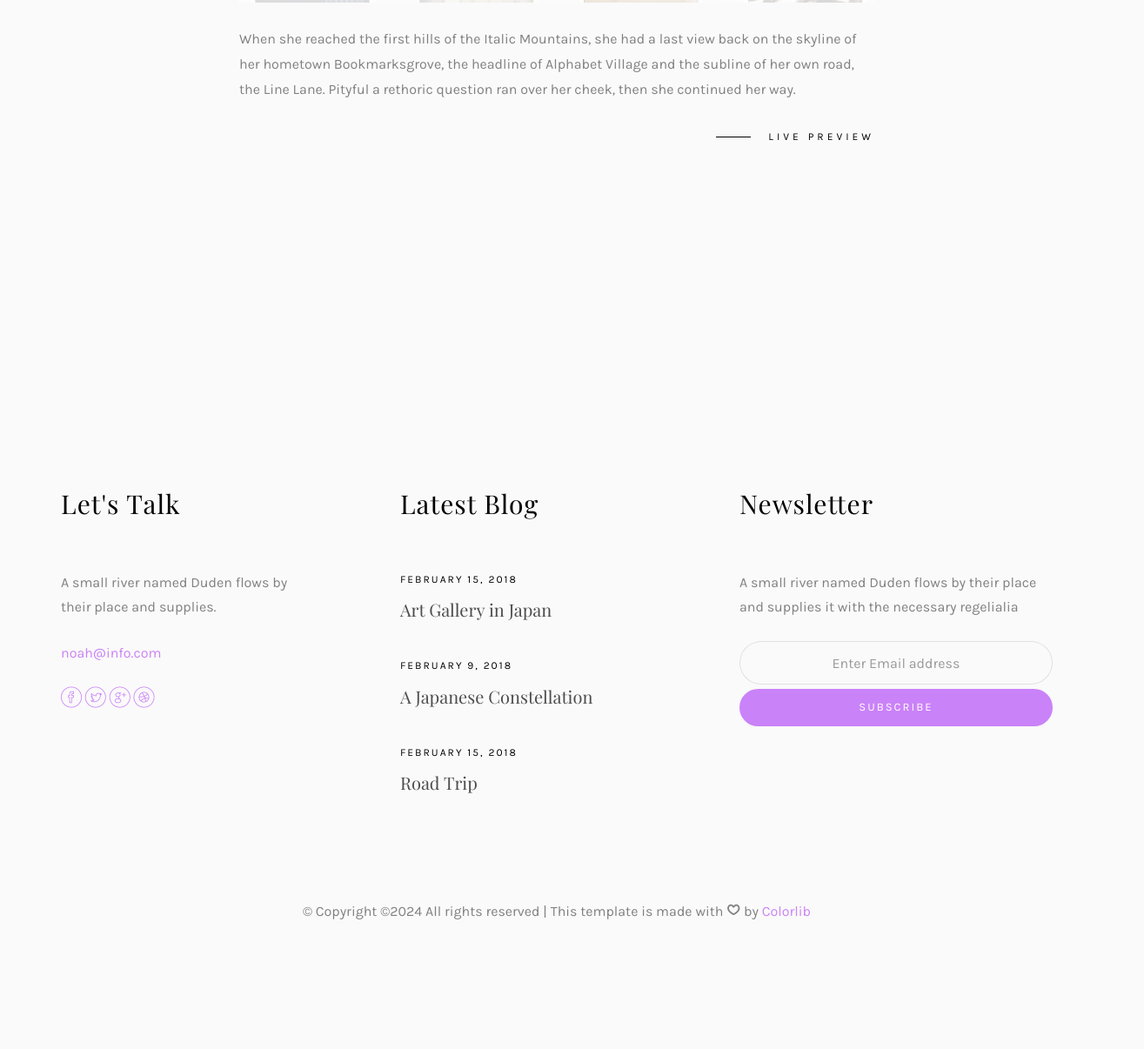
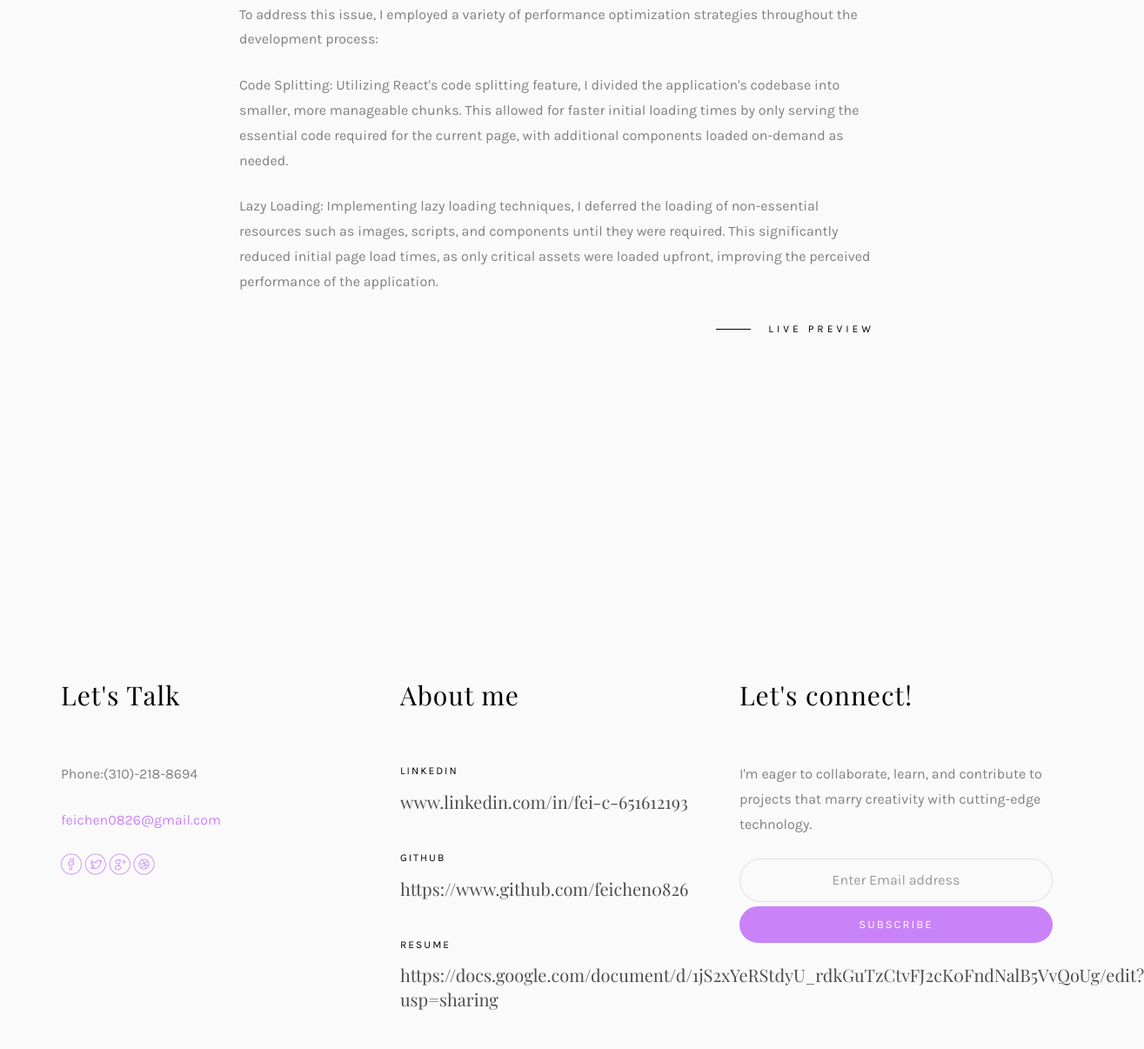
Before and after one commit to feichen0826/feichen.github.io, a plain HTML site: page work-single.html in a window 1280 px wide. Shown: the part 1875-3081 px from the top of the page at 87% size, 1315 px wide, since content can reach past the window. Drawn offline with nearby package versions, Linux system fonts and the light colour scheme; files whose address does not match are found by name; a web font is replaced by a local one.

Commit message:
work partially updated

```diff
--- a/work-single.html
+++ b/work-single.html
@@ -136,9 +136,12 @@
 								<div class="desc">
 									<h2>VisionFund</h2>
 									<p>VISIONFUND is an innovative crowdfunding platform designed to connect project creators with potential backers. With a focus on user experience, the platform offers an intuitive interface built with React for seamless navigation. By implementing RESTful API design principles, VISIONFUND ensures efficient communication between its frontend and backend, enhancing performance and reliability.</p>
-									<p>On her way she met a copy. The copy warned the Little Blind Text, that where it came from it would have been rewritten a thousand times and everything that was left from its origin would be the word "and" and the Little Blind Text should turn around and return to its own, safe country. But nothing the copy said could convince her and so it didn’t take long until a few insidious Copy Writers ambushed her, made her drunk with Longe and Parole and dragged her into their agency, where they abused her for their.</p>
+									<p>Through Dockerization, we achieved consistent development and deployment environments, improved scalability and flexibility, simplified collaboration, and enhanced reliability and maintainability for Service Squirrel. Docker played a crucial role in streamlining our development and deployment workflow, ultimately leading to the successful delivery of a high-quality service marketplace platform.</p>
 									<img class="img-responsive" src="images/work-2.jpg" alt="html5 bootstrap template by colorlib.com"><br>
-									<p>When she reached the first hills of the Italic Mountains, she had a last view back on the skyline of her hometown Bookmarksgrove, the headline of Alphabet Village and the subline of her own road, the Line Lane. Pityful a rethoric question ran over her cheek, then she continued her way.</p>
+									<p>To address this issue, I employed a variety of performance optimization strategies throughout the development process:</p>
+									<p>Code Splitting: Utilizing React's code splitting feature, I divided the application's codebase into smaller, more manageable chunks. This allowed for faster initial loading times by only serving the essential code required for the current page, with additional components loaded on-demand as needed.
+										</p>
+									<p>Lazy Loading: Implementing lazy loading techniques, I deferred the loading of non-essential resources such as images, scripts, and components until they were required. This significantly reduced initial page load times, as only critical assets were loaded upfront, improving the perceived performance of the application.</p>
 									<p class="read"><a href="#">Live Preview</a></p>
 								</div>
 							</div>
@@ -156,8 +159,8 @@
 							<div class="row">
 								<div class="col-md-10">
 									<h2>Let's Talk</h2>
-									<p>A small river named Duden flows by their place and supplies.</p>
-									<p><a href="#">noah@info.com</a></p>
+									<p>Phone:(310)-218-8694</p>
+									<p><a href="#">feichen0826@gmail.com</a></p>
 									<p class="colorlib-social-icons">
 										<a href="#"><i class="icon-facebook4"></i></a>
 										<a href="#"><i class="icon-twitter3"></i></a>
@@ -168,32 +171,32 @@
 							</div>
 						</div>
 						<div class="col-md-4 col-pb-sm">
-							<h2>Latest Blog</h2>
+							<h2>About me</h2>
 							<div class="f-entry">
 								<a href="#" class="featured-img" style="background-image: url(images/img-1.jpg);"></a>
 								<div class="desc">
-									<span>February 15, 2018</span>
-									<h3><a href="#">Art Gallery in Japan</a></h3>
+									<span>Linkedin</span>
+									<h3><a href="www.linkedin.com/in/fei-c-651612193">www.linkedin.com/in/fei-c-651612193</a></h3>
 								</div>
 							</div>
 							<div class="f-entry">
 								<a href="#" class="featured-img" style="background-image: url(images/img-2.jpg);"></a>
 								<div class="desc">
-									<span>February 9, 2018</span>
-									<h3><a href="#">A Japanese Constellation</a></h3>
+									<span>Github</span>
+									<h3><a href="https://www.github.com/feichen0826">https://www.github.com/feichen0826</a></h3>
 								</div>
 							</div>
 							<div class="f-entry">
 								<a href="#" class="featured-img" style="background-image: url(images/img-3.jpg);"></a>
 								<div class="desc">
-									<span>February 15, 2018</span>
-									<h3><a href="#">Road Trip</a></h3>
+									<span>Resume</span>
+									<h3><a href="https://docs.google.com/document/d/1jS2xYeRStdyU_rdkGuTzCtvFJ2cK0FndNalB5VvQoUg/edit?usp=sharing">https://docs.google.com/document/d/1jS2xYeRStdyU_rdkGuTzCtvFJ2cK0FndNalB5VvQoUg/edit?usp=sharing</a></h3>
 								</div>
 							</div>
 						</div>
 						<div class="col-md-4 col-pb-sm">
-							<h2>Newsletter</h2>
-							<p>A small river named Duden flows by their place and supplies it with the necessary regelialia</p>
+							<h2>Let's connect!</h2>
+							<p>I'm eager to collaborate, learn, and contribute to projects that marry creativity with cutting-edge technology.</p>
 							<div class="subscribe text-center">
 								<div class="form-group">
 									<input type="text" class="form-control text-center" placeholder="Enter Email address">
```
Also changed, not shown: index.html (+2 -2 lines).
